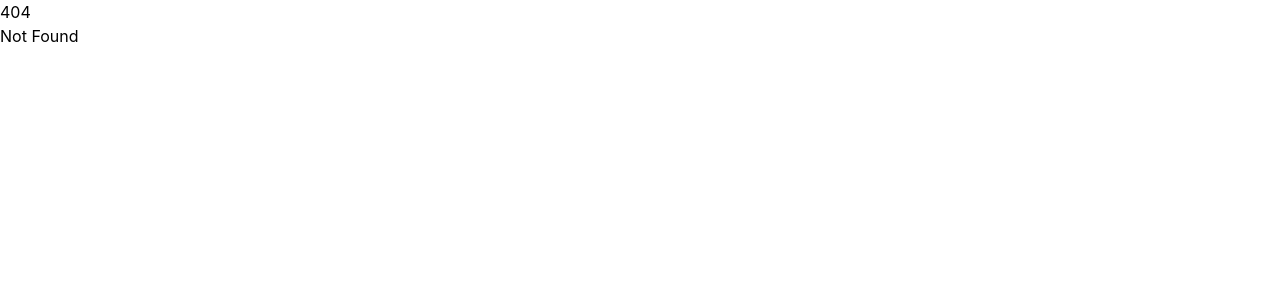
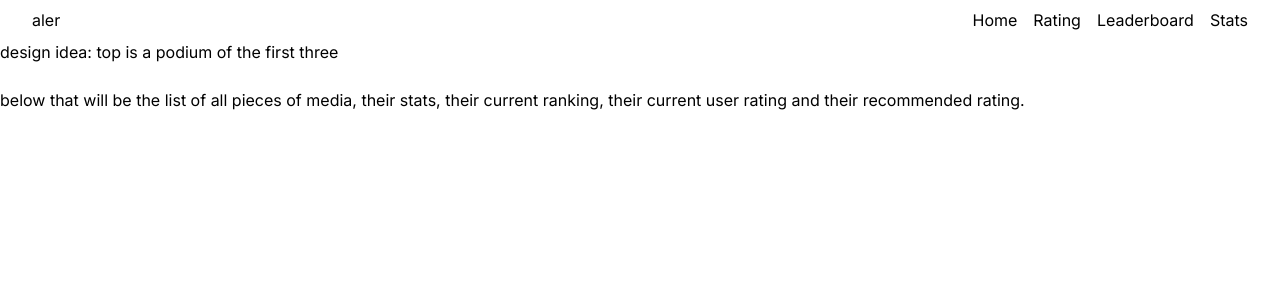
Before and after one commit to jumpyjacko/aler, a SvelteKit app: page /leaderboard in a window 1280 px wide. Before the commit this address had no page. Shown: the top 300 px of the page. Built offline with nearby package versions, Linux system fonts and the light colour scheme.

Commit message:
add: use inter as main font + navbar + routes

```diff
--- a/src/app.html
+++ b/src/app.html
@@ -6,7 +6,7 @@
 		<meta name="text-scale" content="scale" />
 		%sveltekit.head%
 	</head>
-	<body data-sveltekit-preload-data="hover">
+	<body data-sveltekit-preload-data="hover" class="font-inter">
 		<div style="display: contents">%sveltekit.body%</div>
 	</body>
 </html>
--- a/src/routes/+layout.svelte
+++ b/src/routes/+layout.svelte
@@ -6,4 +6,16 @@
 </script>
 
 <svelte:head><link rel="icon" href={favicon} /></svelte:head>
+
+<nav class="sticky left-0 top-0 w-full flex flex-row px-8 py-2 justify-between">
+    <a href="/">aler</a>
+
+    <div class="flex flex-row gap-4">
+        <a href="/">Home</a>
+        <a href="/rating">Rating</a>
+        <a href="/leaderboard">Leaderboard</a>
+        <a href="/statistics">Stats</a>
+    </div>
+</nav>
+
 {@render children()}
--- a/src/routes/+page.svelte
+++ b/src/routes/+page.svelte
@@ -21,12 +21,12 @@
 </script>
 
 <div class="flex flex-col items-center justify-center mt-50 gap-4">
-    <h1 class="text-xl">aler</h1>
+    <h1 class="text-2xl">Anime List Elo Ranker (or Rebalancer)</h1>
 
     <label
         class="
         cursor-pointer inline-flex items-center justify-center px-4 py-2
-        bg-blue-400 text-white font-medium rounded-lg shadow-sm
+        bg-blue-400 text-white font-medium rounded-full shadow-sm
         transition-colors duration-200"
     >
         <span>Load list</span>
--- a/src/routes/layout.css
+++ b/src/routes/layout.css
@@ -1,3 +1,9 @@
+@import url('https://fonts.googleapis.com/css2?family=Inter&display=swap');
+
 @import 'tailwindcss';
 @plugin '@tailwindcss/forms';
 @plugin '@tailwindcss/typography';
+
+@theme {
+    --font-inter: "Inter", sans-serif;
+}
--- /dev/null
+++ b/src/routes/leaderboard/+page.svelte
@@ -0,0 +1,9 @@
+<div>
+    design idea: top is a podium of the first three
+
+    <br>
+    <br>
+    below that will be the list
+    of all pieces of media, their stats, their current ranking, their current
+    user rating and their recommended rating.
+</div>
--- /dev/null
+++ b/src/routes/rating/+page.svelte
@@ -0,0 +1,3 @@
+<div>
+this is the "matchmaking" page where the user picks between two pieces of media
+</div>
--- /dev/null
+++ b/src/routes/statistics/+page.svelte
@@ -0,0 +1,4 @@
+<div>
+    this will be a stats dashboard where the user can see their beautiful normal
+    distribution of scores
+</div>
```
